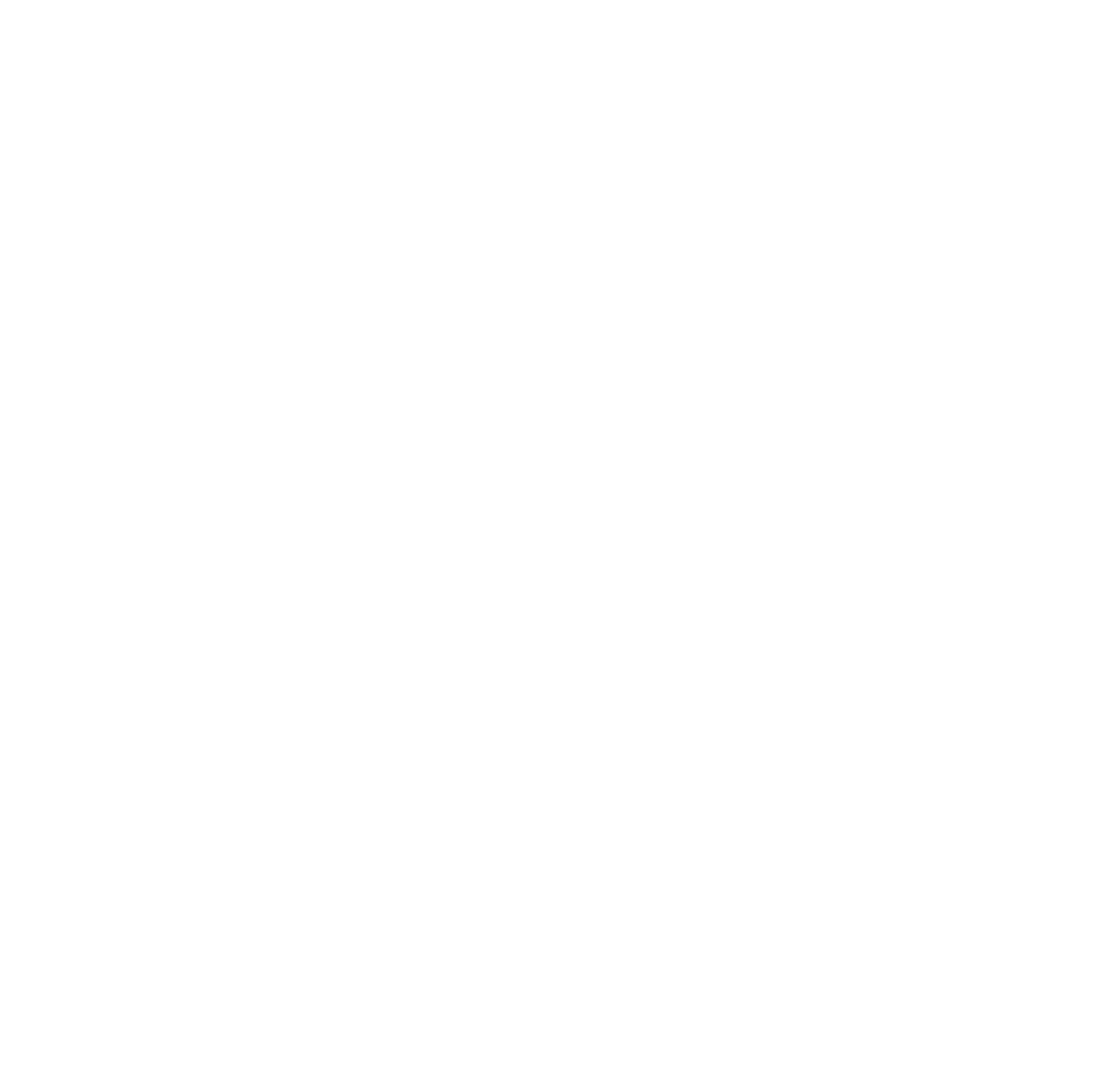
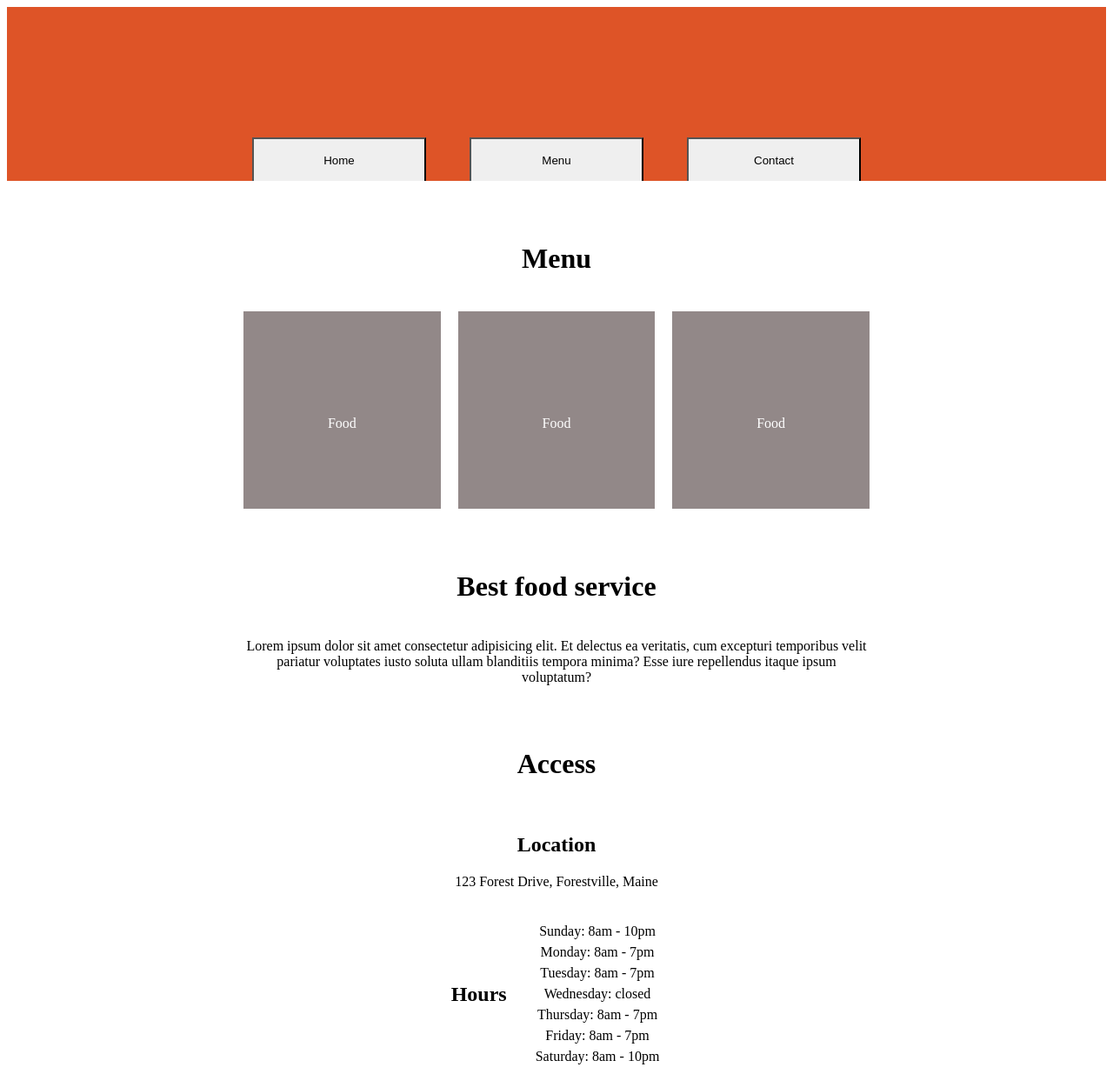
Before and after one commit to aknos2/restaurant-page, a website built with webpack: page src/main-page.html in a window 1280 px wide. Shown: the whole page at 87% size. Before the commit the page ends 800 px from the top, so only its background shows below. Built offline with nearby package versions, Linux system fonts and the light colour scheme.

Commit message:
add home page layout in html

```diff
--- a/src/main-page.html
+++ b/src/main-page.html
@@ -6,6 +6,45 @@
     <title>Restaurant Page Odin Project</title>
 </head>
 <body>
-
+    <header>
+        <nav>
+            <button>Home</button>
+            <button>Menu</button>
+            <button>Contact</button>
+        </nav>
+    </header>
+    <div id="content">
+        <h1>Menu</h1>
+        <div id="home-images">
+            <div class="menu-food-imgs"><img src="./images/tinytrans.gif" alt=""><p>Food</p></div>
+            <div class="menu-food-imgs"><img src="./images/tinytrans.gif" alt=""><p>Food</p></div>
+            <div class="menu-food-imgs"><img src="./images/tinytrans.gif" alt=""><p>Food</p></div>
+        </div>
+        <div id="restaurant-summary">
+            <h1>Best food service</h1>
+            <p>Lorem ipsum dolor sit amet consectetur adipisicing elit. Et delectus ea veritatis, cum excepturi temporibus velit pariatur voluptates iusto soluta ullam blanditiis tempora minima? Esse iure repellendus itaque ipsum voluptatum?</p>
+        </div>
+        <div id="access-info">
+            <h1>Access</h1>
+            <div id="address">
+                <div>
+                    <h2>Location</h2>
+                    <p>123 Forest Drive, Forestville, Maine</p>
+                </div>
+                <div id="hours">
+                    <h2>Hours</h2>
+                    <li>
+                        <ul>Sunday: 8am - 10pm</ul>
+                        <ul>Monday: 8am - 7pm</ul>
+                        <ul>Tuesday: 8am - 7pm</ul>
+                        <ul>Wednesday: closed</ul>
+                        <ul>Thursday: 8am - 7pm</ul>
+                        <ul>Friday: 8am - 7pm</ul>
+                        <ul>Saturday: 8am - 10pm</ul>
+                    </li>
+                </div>
+            </div>
+        </div>
+    </div>
 </body>
 </html>
--- a/src/styles.css
+++ b/src/styles.css
@@ -0,0 +1,93 @@
+* {
+    box-sizing: border-box;
+}
+
+img {
+    max-width: 100%;
+}
+
+header {
+    width: 100%;
+}
+
+#content {
+    text-align: center;
+    max-width: 800px;
+    margin: 0 auto;
+    padding: 0 40px;
+}
+
+nav {
+    display: flex;
+    height: 200px;
+    background-color: rgb(219, 66, 16, 0.9);
+    justify-content: center;
+    gap: 50px;
+    align-items:  flex-end;
+}
+
+nav button {
+    height: 50px;
+    width: 200px;
+    border-bottom: none;
+}
+
+h1 {
+    text-align: center;
+    padding-top: 50px;
+    padding-bottom: 20px;
+}
+
+#home-images {
+    display: flex;
+    justify-content: center; /* Center items horizontally in the container */
+    align-items: center; /* Optional: Center items vertically in the container */
+    gap: 20px;
+}
+
+.menu-food-imgs {
+    display: inline-flex;
+    flex-direction: column;
+    align-items: center; /* Center the "Food" text under each image */
+    position: relative;
+}
+
+.menu-food-imgs p {
+    position: absolute;
+    top: 50%;
+    left: 50%;
+    transform: translate(-50%, -50%);
+    color: white;
+}
+
+img {
+    width: 250px;
+    background-color: rgba(38, 19, 19, 0.5);
+}
+
+#address {
+    display: flex;
+    flex-direction: column;
+    justify-content: center;
+    gap: 20px;
+}
+
+#hours {
+    display: flex;
+    align-items: flex-start;
+    justify-content: center;
+}
+
+#hours h2 {
+    align-self: center;
+    margin-right: 30px;
+}
+
+#hours li {
+    list-style-type: none;
+}
+
+#hours ul {
+    margin: 0;
+    padding: 3px;
+}
```
Also changed, not shown: src/images/tinytrans.gif (added).
